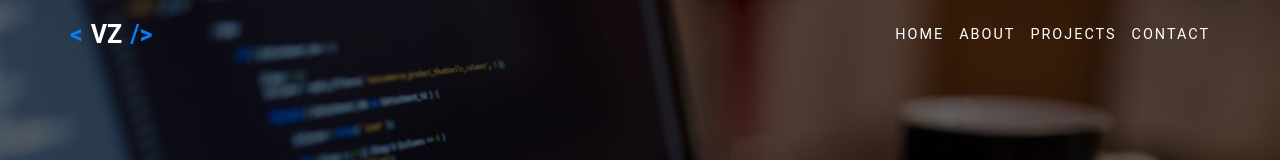
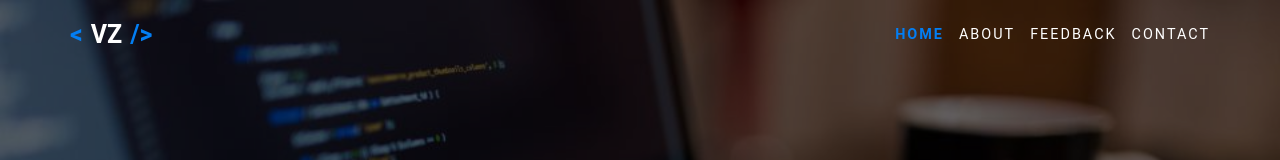
Before and after one commit to vladzyabs/portfolio, a React (Create React App) app: page / in a window 1280 px wide. Shown: the top 160 px of the page. Built offline with nearby package versions, Linux system fonts and the light colour scheme.

Commit message:
added smooth scroll

```diff
--- a/package.json
+++ b/package.json
@@ -17,6 +17,7 @@
     "@types/react": "^16.9.53",
     "@types/react-dom": "^16.9.8",
     "@types/react-redux": "^7.1.11",
+    "@types/react-scroll": "^1.8.2",
     "@types/styled-components": "^5.1.4",
     "@types/uuid": "^8.3.0",
     "axios": "^0.21.0",
@@ -29,6 +30,7 @@
     "react-redux": "^7.2.2",
     "react-reveal": "^1.2.2",
     "react-scripts": "4.0.1",
+    "react-scroll": "^1.8.1",
     "react-typical": "^0.1.3",
     "redux": "^4.0.5",
     "redux-devtools-extension": "^2.13.8",
--- a/src/components/Header/Navbar.tsx
+++ b/src/components/Header/Navbar.tsx
@@ -1,5 +1,6 @@
 import React from 'react'
 import cn from 'classnames'
+import {Link} from 'react-scroll'
 
 type PropType = {
 	active: boolean
@@ -27,10 +28,10 @@ const Navbar: React.FC<PropType> = ({ active, offNavbar }) => {
 	})
 
 	const links = [
-		{ link: '/#', title: 'Home' },
-		{ link: '/#', title: 'About' },
-		{ link: '/#', title: 'Projects' },
-		{ link: '/#', title: 'Contact' },
+		{ link: 'main', title: 'Home' },
+		{ link: 'about', title: 'About' },
+		{ link: 'feedback', title: 'Feedback' },
+		{ link: 'contacts', title: 'Contact' },
 	]
 
 	return (
@@ -39,7 +40,12 @@ const Navbar: React.FC<PropType> = ({ active, offNavbar }) => {
 
 				{
 					links.map((l, i) => <li key={`${l.title}_${i}`} style={{transitionDelay: `${i/10}s`}}>
-						<a href={l.link}>{l.title}</a>
+						<Link to={l.link}
+									activeClass={'active'}
+									spy={true}
+									smooth={true}
+									offset={-60}
+						>{l.title}</Link>
 					</li>)
 				}
 				{/*<li><a href="/#" className={'active'}>Home</a></li>*/}
--- a/src/components/Header/styles.scss
+++ b/src/components/Header/styles.scss
@@ -53,6 +53,7 @@
       }
 
       a {
+        cursor: pointer;
         position: relative;
         color: #fff;
         text-transform: uppercase;
@@ -63,6 +64,7 @@
 
         &.active {
           color: $blue-color;
+          font-weight: 700;
         }
 
         &:after {
--- a/src/pages/home/AboutBlock/AboutBlock.tsx
+++ b/src/pages/home/AboutBlock/AboutBlock.tsx
@@ -30,7 +30,7 @@ const skills = [
 
 const AboutBlock: React.FC = () => {
 	return (
-		<section className={'about'}>
+		<section className={'about'} id={'about'}>
 			<Container>
 
 				<Title title={'My skills'}
--- a/src/pages/home/ContactsBlock/ContactsBlcok.tsx
+++ b/src/pages/home/ContactsBlock/ContactsBlcok.tsx
@@ -7,7 +7,7 @@ import { Container } from '../../../components/common'
 
 const ContactsBlock: React.FC = () => {
 	return (
-		<section className={'contacts'}>
+		<section className={'contacts'} id={'contacts'}>
 			<Container>
 				<div className="contacts__content">
 
--- a/src/pages/home/FeedbackFormBlock/FeedbackFormBlock.tsx
+++ b/src/pages/home/FeedbackFormBlock/FeedbackFormBlock.tsx
@@ -11,7 +11,7 @@ const FeedbackFormBlock: React.FC = () => {
 	const statusForm = useSelector<AppRootReducerType, StatusFeedbackFormType>(state => state.home.statusFeedbackForm)
 
 	return (
-		<section className={'feedback'}>
+		<section className={'feedback'} id={'feedback'}>
 			<Container>
 				<div className="feedback__content">
 					<Title title={'contact me now'} supTitle={'feedback'} className={'feedback__title'} secondary/>
--- a/src/pages/home/MainBlock/MainBlock.tsx
+++ b/src/pages/home/MainBlock/MainBlock.tsx
@@ -11,7 +11,7 @@ import { Container } from '../../../components/common'
 
 const MainBlock: React.FC = () => {
 	return (
-		<main className={'main'}>
+		<main className={'main'} id={'main'}>
 			<div className={'main__bg'}>
 				<img src={bgImg} alt="background"/>
 			</div>
```
Also changed, not shown: 2 other files (tests, documents, lock files or other folders).
